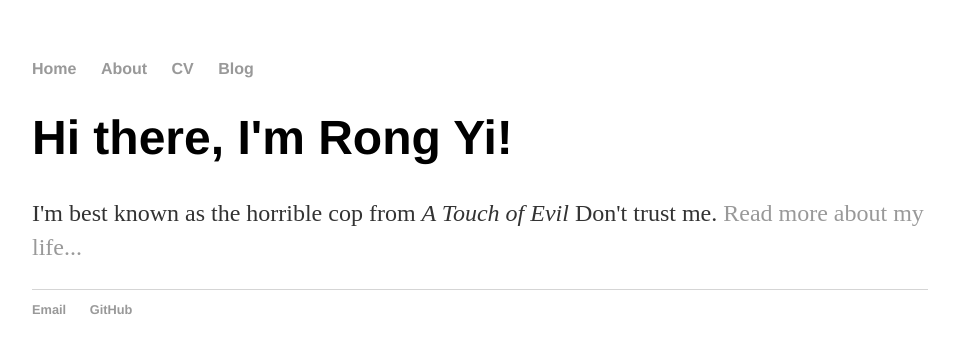
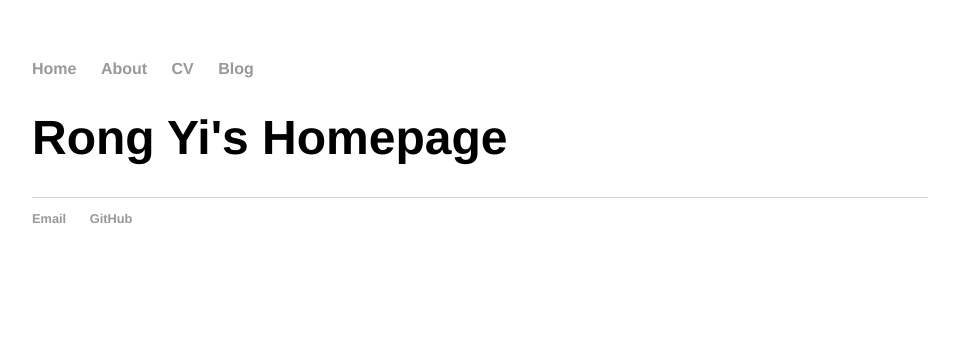
Before and after one commit to rong-yi/rong-yi.github.io, a Jekyll site: the page built from index.html, in a window 1280 px wide. Shown: the top 353 px of the page, without its empty margins (160-1115 px from the left). Built offline with Jekyll 4.4.1, drawn with Linux system fonts in a browser that asks for light colours.

Commit message:
Update index.html

```diff
--- a/index.html
+++ b/index.html
@@ -3,6 +3,5 @@ layout: default
 title: Rong Yi
 ---
 <div class="blurb">
-	<h1>Hi there, I'm Rong Yi!</h1>
-	<p>I'm best known as the horrible cop from <em>A Touch of Evil</em> Don't trust me. <a href="/about">Read more about my life...</a></p>
+	<h1>Rong Yi's Homepage</h1>
 </div><!-- /.blurb -->
```
